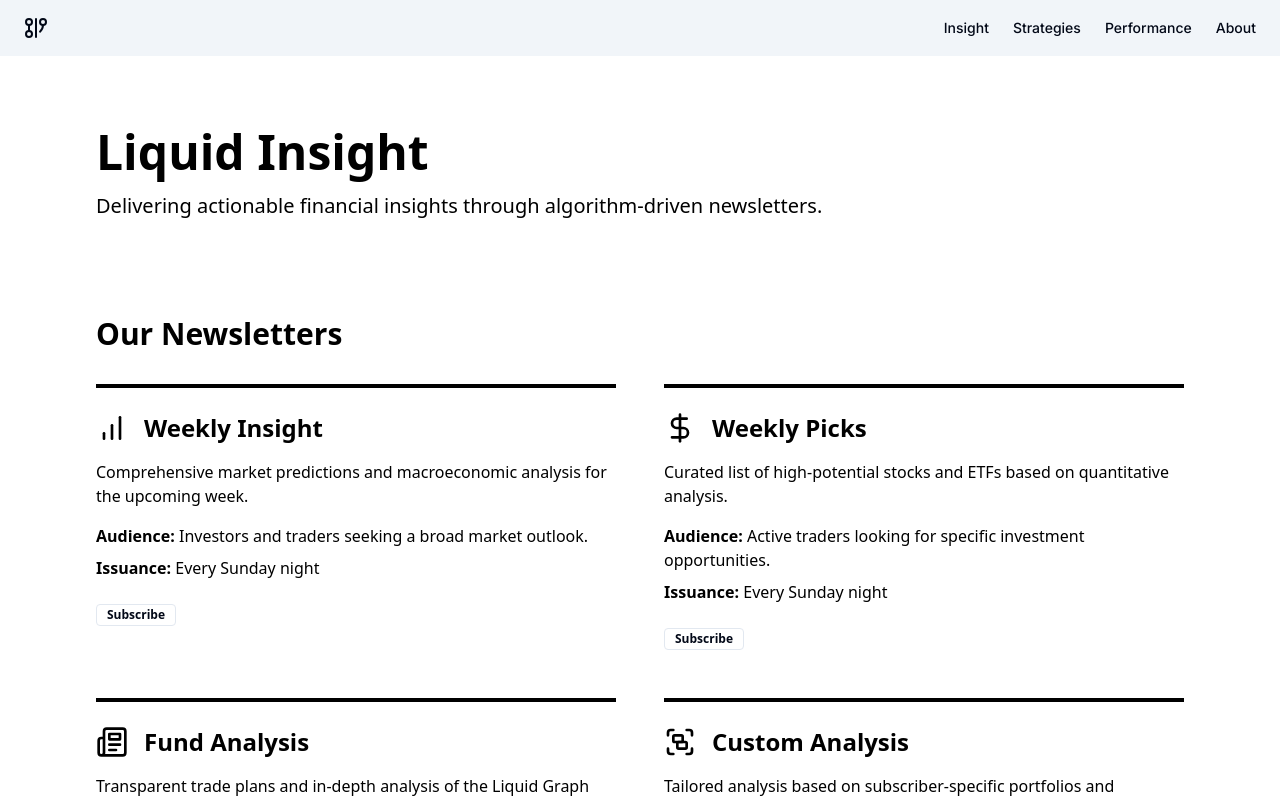
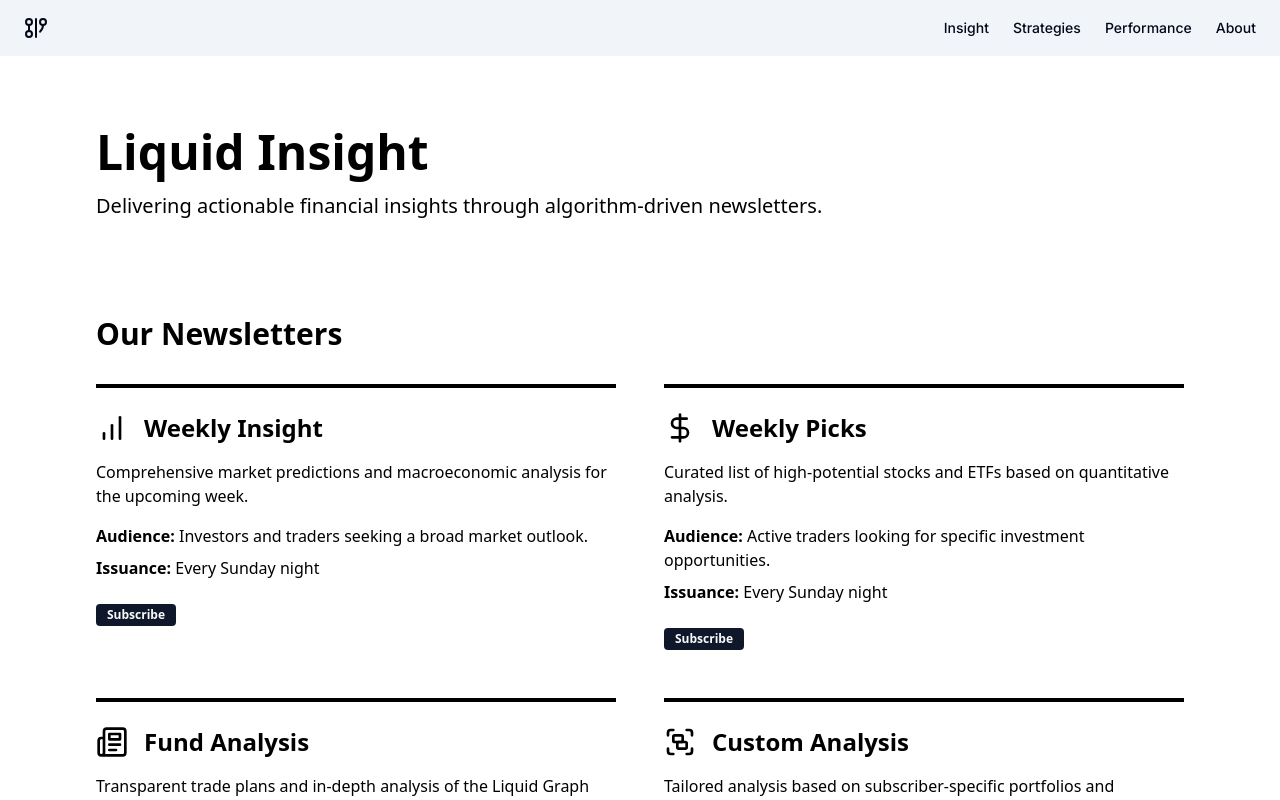
Before and after one commit to Open-Liquid/liquid-graph-site, a Next.js app: page /insight/newsletters in a window 1280 px wide. Shown: the top 800 px of the page. Built offline with nearby package versions, Linux system fonts and the light colour scheme.

Commit message:
updating subscribe button

```diff
--- a/app/(routes)/(guest)/insight/newsletters/page.tsx
+++ b/app/(routes)/(guest)/insight/newsletters/page.tsx
@@ -66,7 +66,7 @@ export default function AboutPage() {
                 </div>
 
                 <div className="flex flex-col items-start justify-end pt-6">
-                  <Badge variant={"outline"} className="hover:bg-black hover:text-white rounded-sm">
+                  <Badge variant={"default"} className="hover:bg-muted hover:text-black rounded-sm">
                     <Link href={newsletter.purchaseLink}>
                       Subscribe
                     </Link>
```
